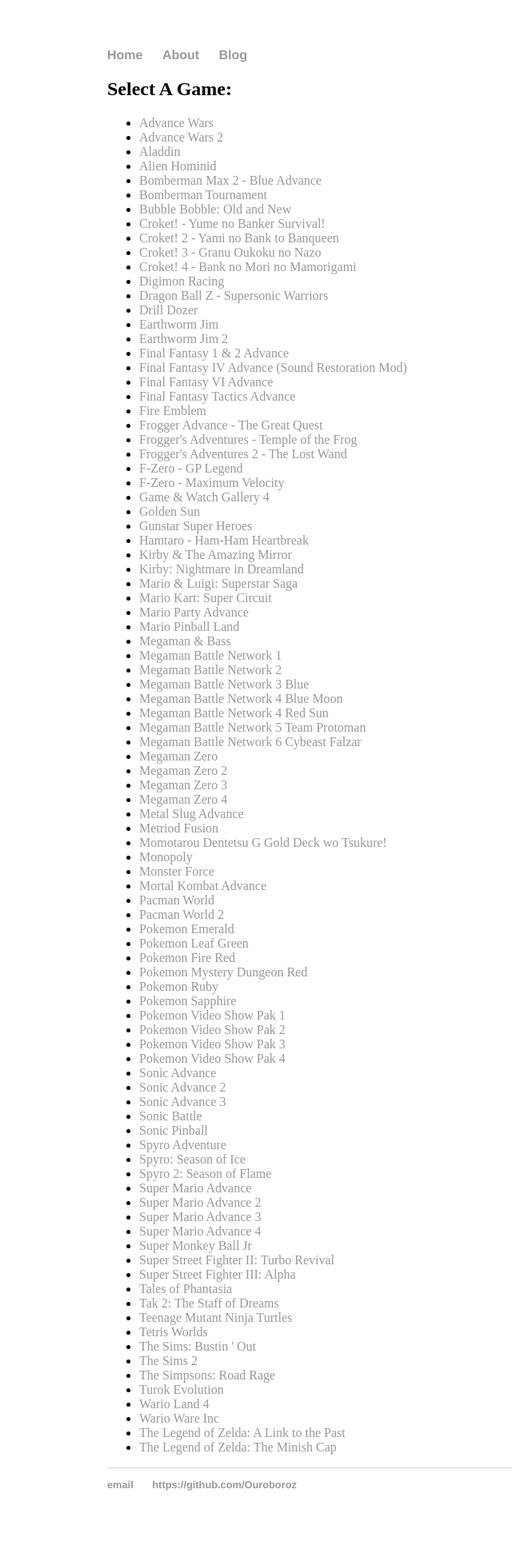
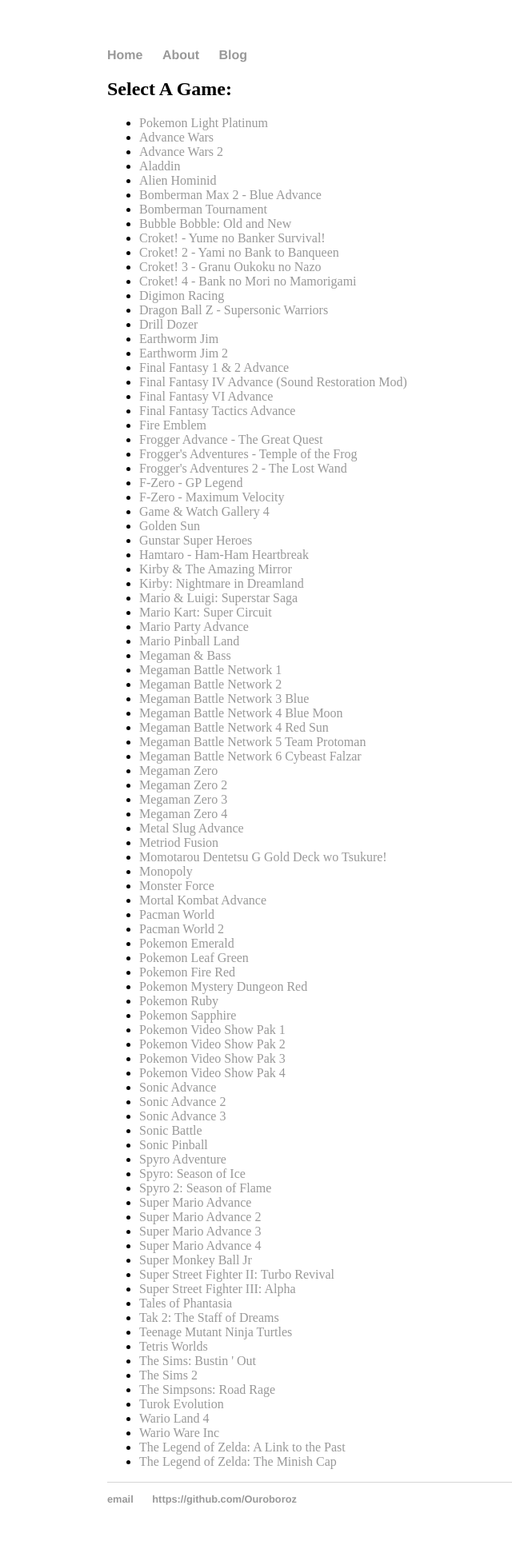
Before and after one commit to Ouroboroz/ouroboroz.github.io, a Jekyll site: the page built from gba/index.html, in a window 1280 px wide. Shown: the whole page at 80% size, without its empty margins (58-698 px from the left). Built offline with Jekyll 4.4.1, drawn with Linux system fonts in a browser that asks for light colours.

Commit message:
Added Pokemon Light Platinum
Due to demand

```diff
--- a/gba/index.html
+++ b/gba/index.html
@@ -5,6 +5,8 @@
     <body>
         <h2>Select A Game:</h2>
         <ul>
+        	<li><a href="./launcher.html#pokemonlightplat">Pokemon Light Platinum</a>
+        	</li>
             <li><a href="./launcher.html#advancewars">Advance Wars</a></li>
             <li><a href="./launcher.html#advancewars2">Advance Wars 2</a></li>
             <li><a href="./launcher.html#aladdin">Aladdin</a></li>
```
Also changed, not shown: 1 other file.
